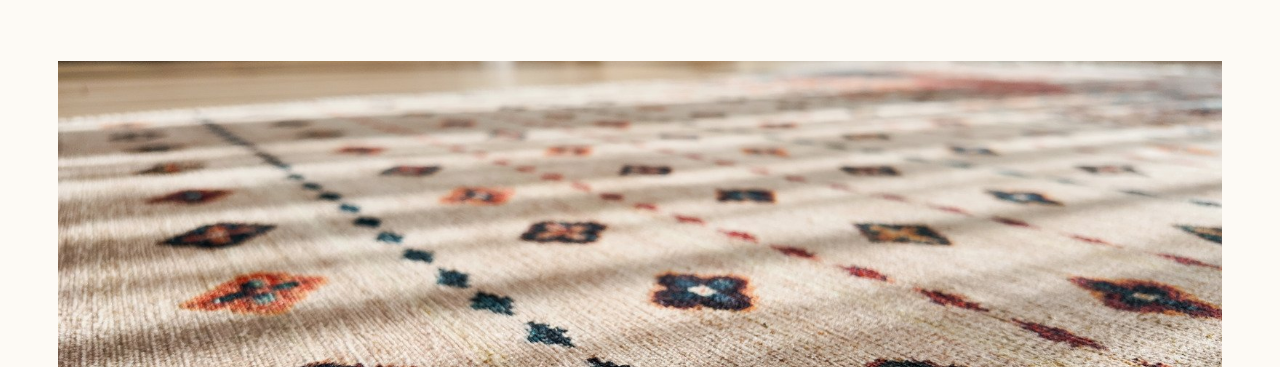
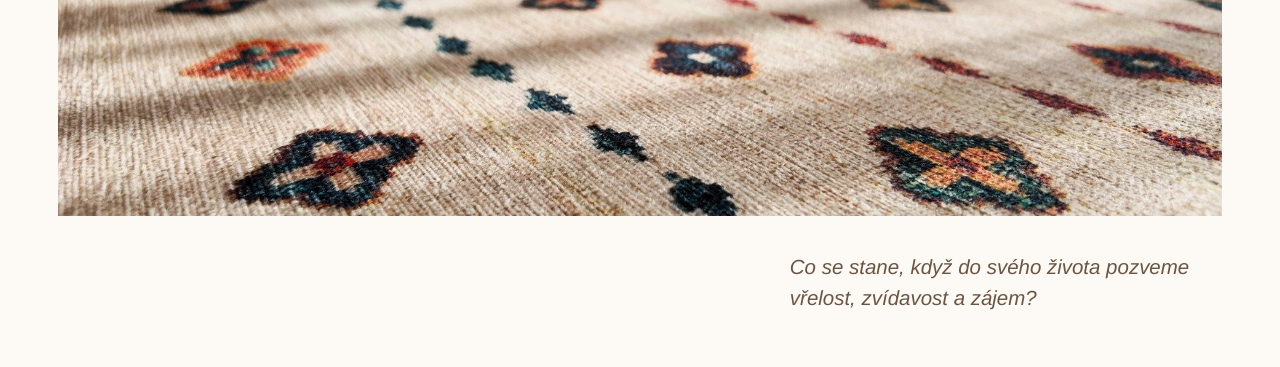
Before and after one commit to janfabian/terezafabianova.cz, a plain HTML site: page index.html in a window 1280 px wide. Shown: the part 508-875 px from the top of the page. Drawn offline with Linux system fonts and the light colour scheme.

Commit message:
home: photo-first hero (option D)
Per Tereza: reorder the home hero to title → photo (kilim) → intro line →
name/roles, so the "Co se stane…?" line and her name sit below the photo.
On desktop the intro stays right-aligned (base .hero .lede) and turns
italic; on mobile it's the plain left-aligned stack she approved.

Co-Authored-By: Claude Opus 4.8 (1M context) <noreply@anthropic.com>
Claude-Session: https://claude.ai/code/session_016gvcxwgPTEMSQjcbKVPmxq

```diff
--- a/index.html
+++ b/index.html
@@ -91,9 +91,12 @@
 </a>
 
 <!-- HERO -->
-<header class="hero wrap" data-screen-label="Úvod">
+<header class="hero wrap hero-photo-mid" data-screen-label="Úvod">
   <div class="grid12">
     <h1>psychoterapie a <em>mindfulness</em></h1>
+    <div class="hero-image">
+      <div class="ph-crop r-3-1"><img src="images/hero-kilim.jpg" alt="Kilim s ranním světlem" width="1600" height="900" class="ph-img" loading="lazy"></div>
+    </div>
     <p class="lede">Co se stane, když do svého života pozveme vřelost, zvídavost a zájem?</p>
     <div class="meta">
       <span class="meta-name">tereza fabiánová</span>
@@ -104,9 +107,6 @@
         <span class="sep">|</span>
         lektorka všímavosti
       </span>
-    </div>
-    <div class="hero-image">
-      <div class="ph-crop r-3-1"><img src="images/hero-kilim.jpg" alt="Kilim s ranním světlem" width="1600" height="900" class="ph-img" loading="lazy"></div>
     </div>
   </div>
 </header>
--- a/styles.css
+++ b/styles.css
@@ -211,6 +211,10 @@ html[data-dark="true"] .theme-toggle .icon-moon{ display: none; }
 .hero .meta .meta-roles{ display: block; margin-top: 4px; }
 .hero .meta .sep{ display: inline-block; color: var(--ink-3); margin: 0 8px; }
 .hero-image{ grid-column: 1 / -1; margin-top: clamp(40px, 5vw, 64px); }
+/* Home hero (option D): photo sits between the title and the intro line;
+   the intro stays right-aligned on desktop (base rule) and turns italic. */
+.hero-photo-mid{ padding-top: clamp(24px, 3vw, 56px); }
+.hero-photo-mid .lede{ font-style: italic; }
 
 /* ── Page hero (subpages) ────────────────────── */
 .page-hero{
@@ -754,6 +758,7 @@ footer a:hover{ color: var(--accent); }
   .hero{ padding-top: clamp(56px, 10vw, 90px); padding-bottom: clamp(40px, 7vw, 64px); }
   .hero h1{ font-size: clamp(40px, 11vw, 64px); margin-top: 18px; }
   .hero .lede{ margin-top: 24px; }
+  .hero-photo-mid .lede{ font-style: normal; }
   .hero .meta{ margin-top: 28px; }
 
   .page-hero{ padding-top: clamp(48px, 10vw, 80px); padding-bottom: clamp(36px, 7vw, 60px); }
```
